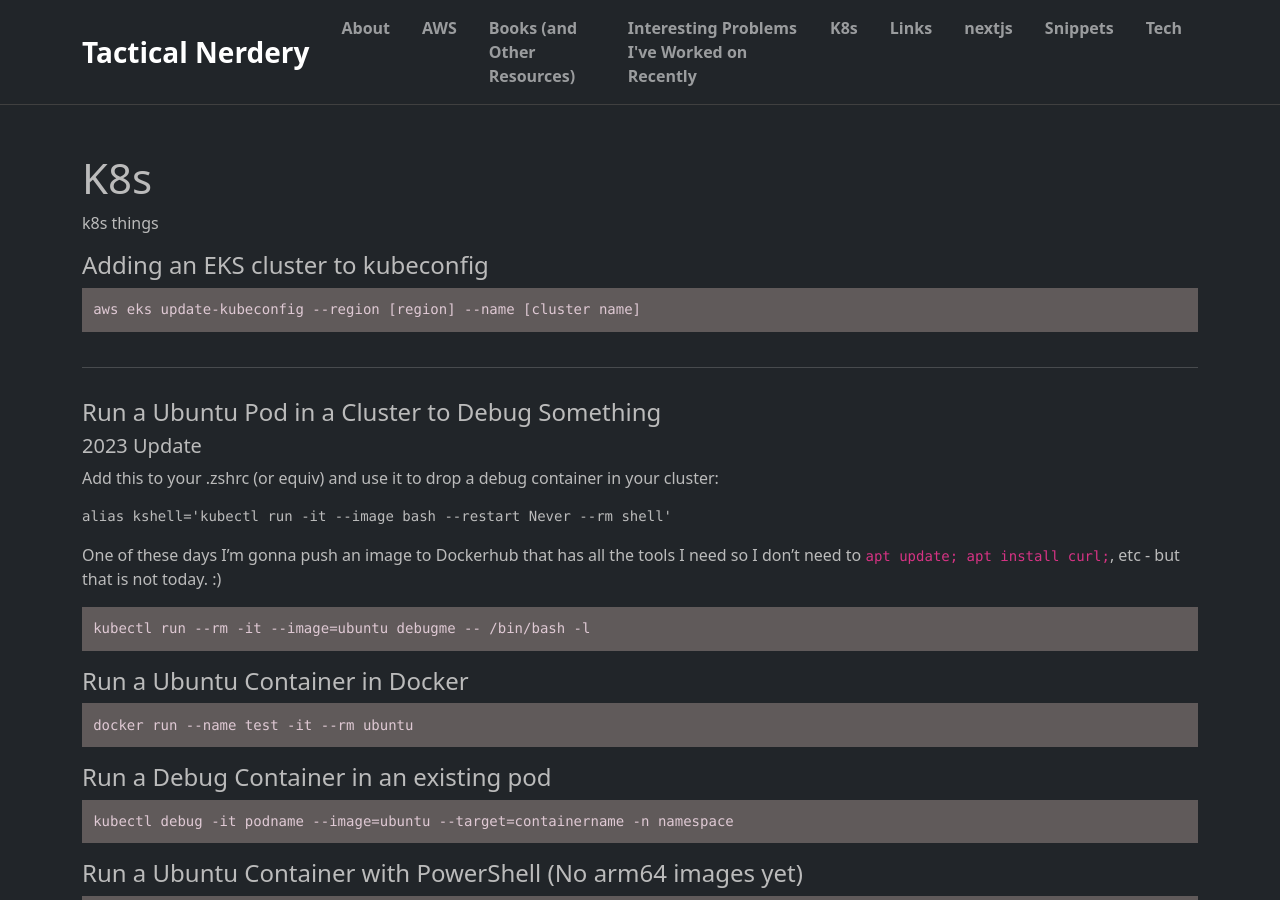
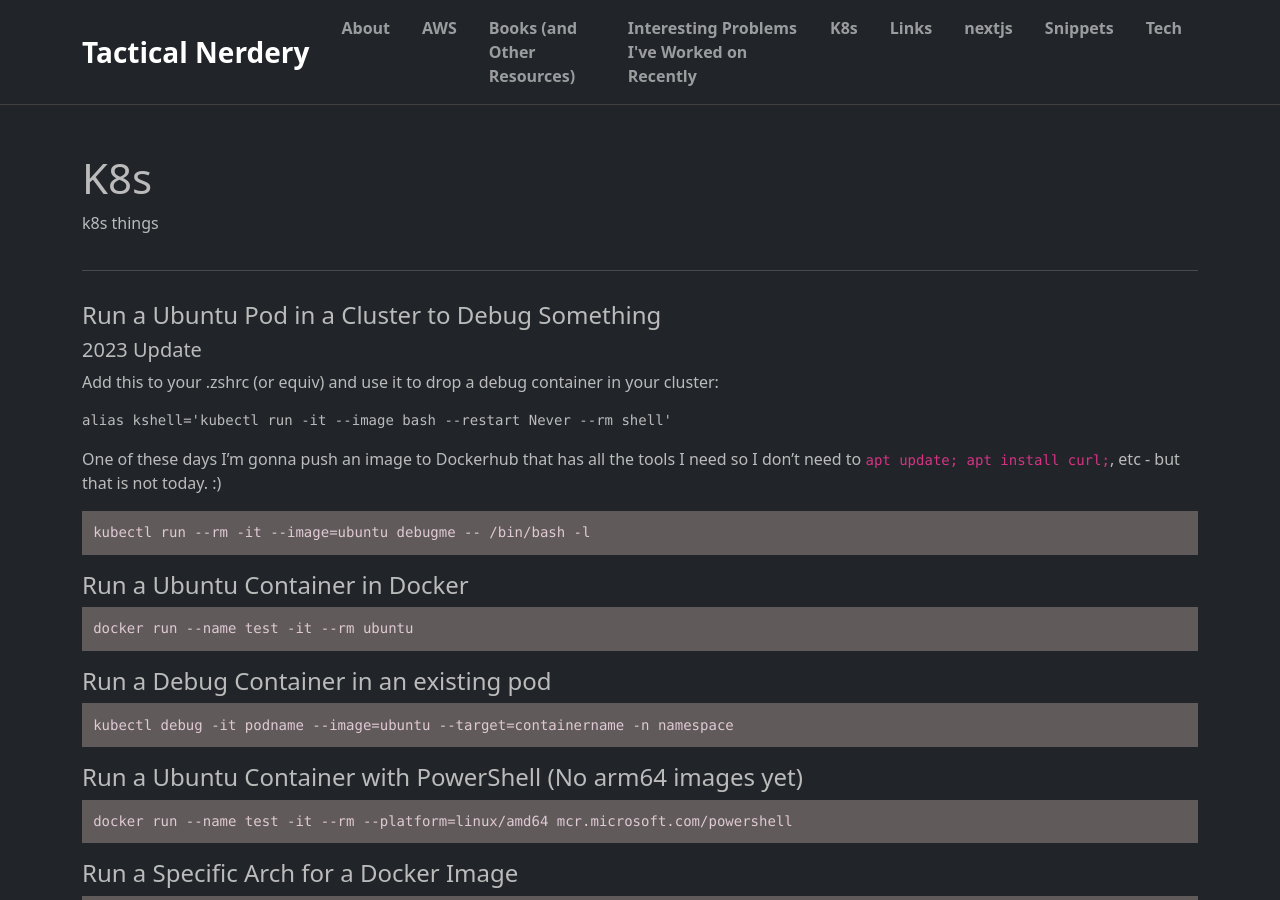
Before and after one commit to rayterrill/tacticalnerdery.com.old, a Jekyll site: the page built from k8s.md, in a window 1280 px wide and 900 px high. Built offline with Jekyll 4.4.1, drawn with Linux system fonts in a browser that asks for light colours; nearby versions of some CDN libraries.

Commit message:
Update k8s.md

```diff
--- a/k8s.md
+++ b/k8s.md
@@ -6,10 +6,6 @@ permalink: /k8s/
 
 > k8s things
 
-#### Adding an EKS cluster to kubeconfig
-<pre class="code">
-aws eks update-kubeconfig --region [region] --name [cluster name]
-</pre>
 <hr />
 #### Run a Ubuntu Pod in a Cluster to Debug Something
 ##### 2023 Update
```
